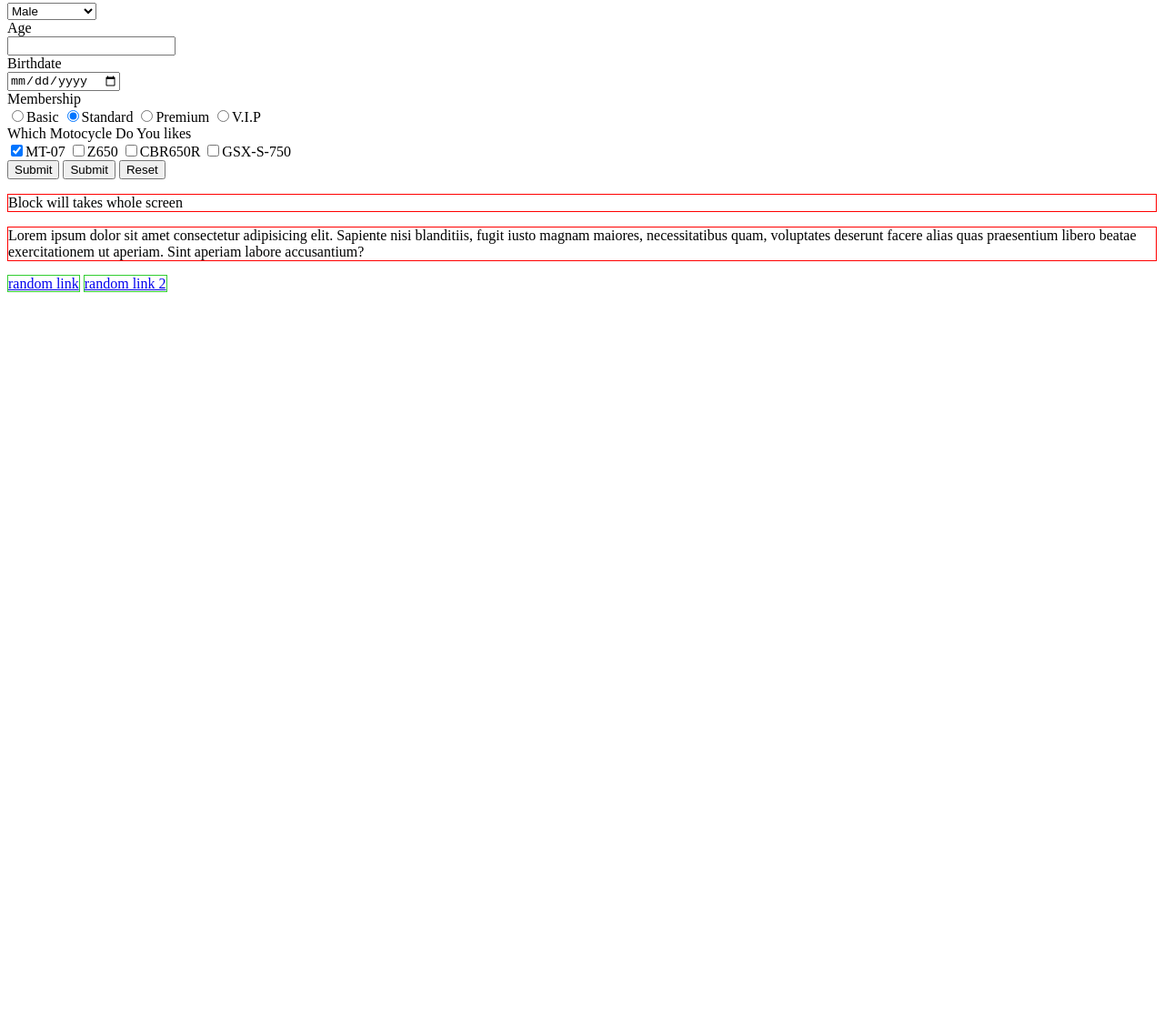
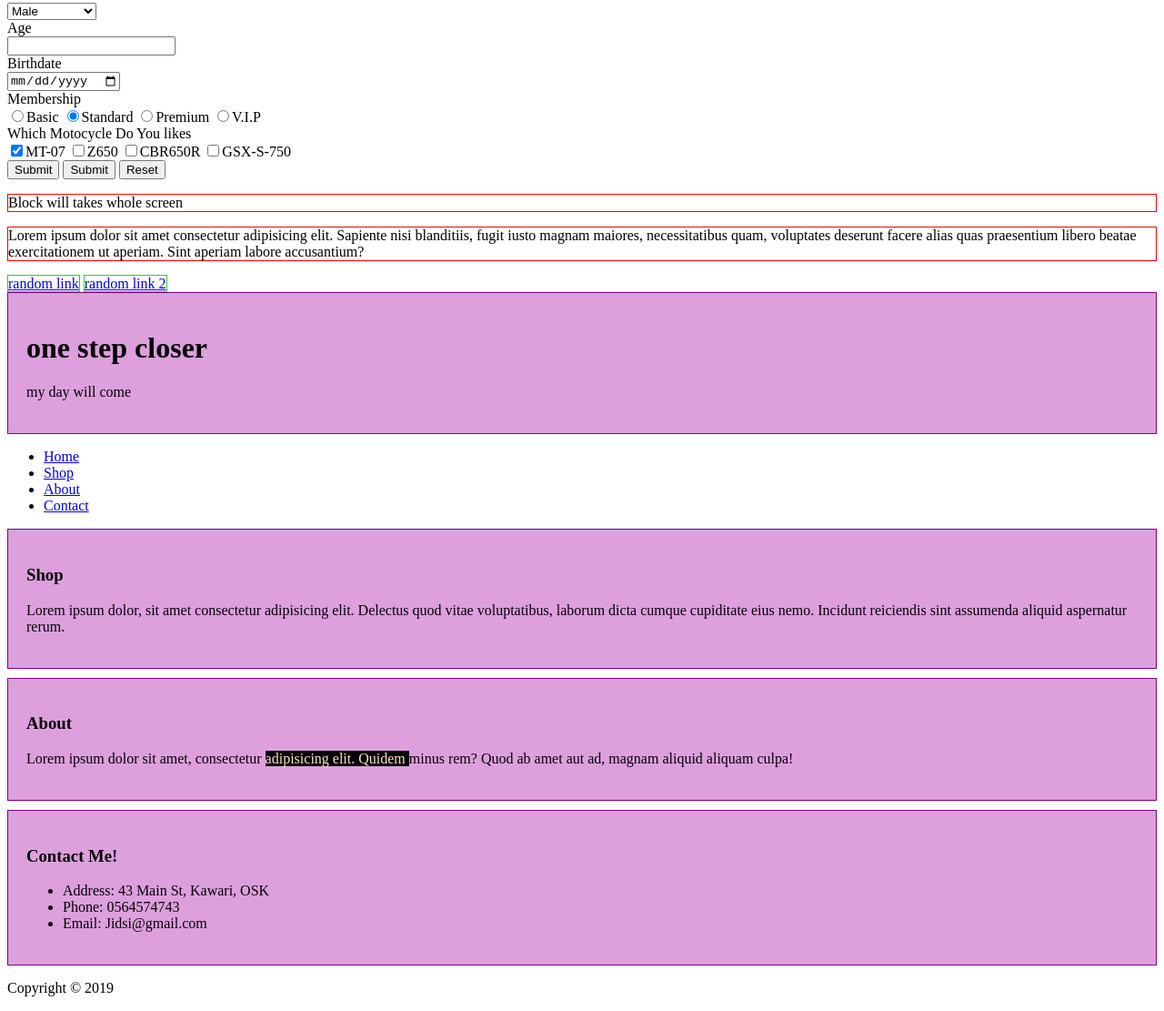
Before and after one commit to Aum-S2/Moovi, a plain HTML site: page index.html in a window 1280 px wide. Shown: the part 698-1809 px from the top of the page at 91% size. Before the commit the page ends 1027 px from the top, so only its background shows below. Drawn offline with Linux system fonts and the light colour scheme.

Commit message:
divs, classes & Ids

```diff
--- a/index.html
+++ b/index.html
@@ -13,6 +13,20 @@
   <meta name="robots" content="NOINDEX, NOFOLLOW">
 
   <title>Welcome To Moovi</title>
+
+  <style>
+    .card {
+      border: 1px solid purple;
+      background: plum;
+      padding: 20px;
+      margin-bottom: 10px;
+    }
+
+    .enhance {
+      color: bisque;
+      background-color: black;
+    }
+  </style>
 </head>
 
 
@@ -102,6 +116,7 @@
     <button type="reset">Reset</button>
   </form>
 
+  <!-- block Inline Elements -->
   <p style="border: 1px solid red">Block will takes whole screen</p>
 
   <p style="border: 1px solid red">Lorem ipsum dolor sit amet consectetur adipisicing elit. Sapiente nisi blanditiis, fugit iusto magnam maiores, necessitatibus quam, voluptates deserunt facere alias quas praesentium libero beatae exercitationem ut aperiam. Sint aperiam labore accusantium?</p>
@@ -109,6 +124,42 @@
   <a style="border: 1px solid limegreen" href="#">random link</a>
   <a style="border: 1px solid limegreen" href="#">random link 2</a>
 
+  <div id="main-header" class="card">
+    <h1>one step closer</h1>
+    <p>my day will come</p>
+  </div>
+
+  <!-- Divs, Classes & Ids -->
+  <ul id="main-nav">
+    <li><a href="#">Home</a></li>
+    <li><a href="#">Shop</a></li>
+    <li><a href="#">About</a></li>
+    <li><a href="#">Contact</a></li>
+  </ul>
+
+  <div id="shop" class="card">
+    <h3>Shop</h3>
+    <p>Lorem ipsum dolor, sit amet consectetur adipisicing elit. Delectus quod vitae voluptatibus, laborum dicta cumque cupiditate eius nemo. Incidunt reiciendis sint assumenda aliquid aspernatur rerum.</p>
+  </div>
+
+  <div id="about" class="card">
+    <h3>About</h3>
+    <p>Lorem ipsum dolor sit amet, consectetur <span class="enhance"> adipisicing elit. Quidem </span> minus rem? Quod ab amet aut ad, magnam aliquid aliquam culpa!</p>
+  </div>
+
+  <div id="contact" class="card">
+    <h3>Contact Me!</h3>
+    <ul>
+      <li>Address: 43 Main St, Kawari, OSK</li>
+      <li>Phone: 0564574743</li>
+      <li>Email: Jidsi@gmail.com</li>
+    </ul>
+  </div>
+
+  <div id="footer">
+    <p>Copyright &copy; 2019</p>
+  </div>
+
 </body>
 
 </html>
```
